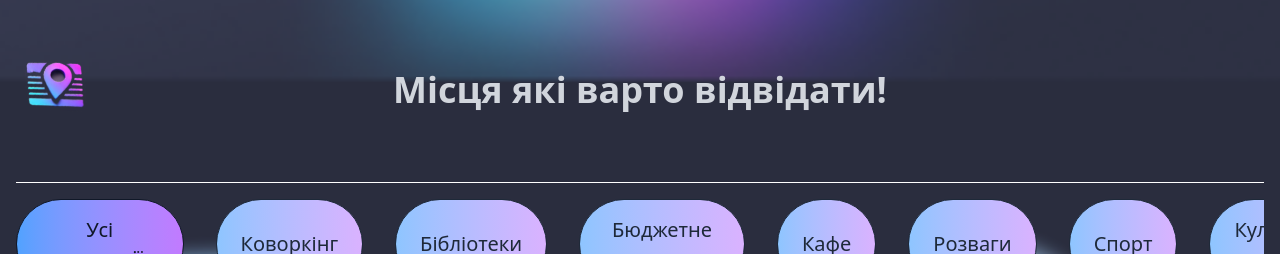
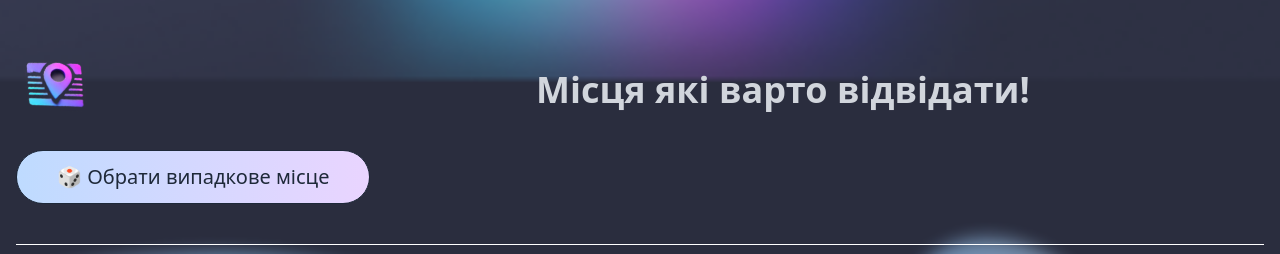
Before and after one commit to TeamVibeLab/vibezone, a Next.js app: page /vikas in a window 1280 px wide. Shown: the part 171-425 px from the top of the page. Built offline with nearby package versions, Linux system fonts and the light colour scheme.

Commit message:
додано кнопку для вибору випадкового місця

```diff
--- a/src/app/vikas/footer.tsx
+++ /dev/null
@@ -1,46 +0,0 @@
-// footer.tsx
-export default function Footer() {
-  return (
-    <footer className="bg-[#121b32] text-white py-8 px-6 mt-12">
-      <div className="max-w-6xl mx-auto border-4 border-white rounded-3xl p-8 flex flex-col lg:flex-row justify-between gap-6">
-        {/* Left side */}
-        <div>
-          <h2 className="text-2xl font-bold mb-4">VibeZone</h2>
-          <div className="flex gap-4">
-            <a href="#"><img src="/icons/tiktok.svg" alt="TikTok" className="w-8 h-8" /></a>
-            <a href="#"><img src="/icons/instagram.svg" alt="Instagram" className="w-8 h-8" /></a>
-            <a href="#"><img src="/icons/telegram.svg" alt="Telegram" className="w-8 h-8" /></a>
-          </div>
-        </div>
-
-        {/* Navigation */}
-        <div className="flex flex-col gap-1">
-          <p className="font-semibold">Головна</p>
-          <p>Локації</p>
-          <p>Оголошення</p>
-          <p>Про нас</p>
-          <p>Контакти</p>
-        </div>
-
-        {/* Social */}
-        <div className="flex flex-col gap-1">
-          <p className="font-semibold">Соціальні мережі</p>
-          <p>TikTok</p>
-          <p>Instagram</p>
-          <p>Telegram</p>
-        </div>
-
-        {/* Contacts */}
-        <div className="flex flex-col gap-1">
-          <p className="font-semibold">Контакти</p>
-          <p>Email:</p>
-          <p>Телефон:</p>
-        </div>
-
-      </div>
-      <p className="text-center text-sm mt-4 opacity-70">
-        © 2025 VibeZone. Створено з турботою про вас ;)
-      </p>
-    </footer>
-  );
-}
--- a/src/app/vikas/page.tsx
+++ b/src/app/vikas/page.tsx
@@ -1,14 +1,12 @@
 //import React from 'react';
 "use client";
+
 
 import PlaceCard from './PlaceCard'
 import { Place } from './PlaceCard';
 import { AnimatePresence, motion } from 'framer-motion';
 
 import React, { useState } from 'react';
-
-//import Footer from './footer';
-
 export default function VikasPage() {
 
   const places: Place[] = [
@@ -231,9 +229,29 @@ export default function VikasPage() {
     }
   ];
 
+
+  const handleRandomPlace = () => {
+    const filtered = selectedCategory
+      ? places.filter(place => place.category === selectedCategory)
+      : places;
+
+    if (filtered.length === 0) {
+      alert("Немає місць у цій категорії!");
+      return;
+    }
+
+    const randomIndex = Math.floor(Math.random() * filtered.length);
+    const randomPlace = filtered[randomIndex];
+
+    window.location.href = randomPlace.link;
+  };
+
+
+
   const itemsPerPage = 9;
-const [currentPage, setCurrentPage] = useState(1);
+  const [currentPage, setCurrentPage] = useState(1);
 const [selectedCategory, setSelectedCategory] = useState<string | null>(null);
+
 
 const categories = [
   'Коворкінг',
@@ -275,7 +293,15 @@ const currentPlaces = filteredPlaces.slice(startIndex, endIndex);
 
 
       <main className="mt-7">
-        <h1 className="text-4xl font-bold text-center text-gray-300 mb-18">Місця які варто відвідати!</h1>
+  <div className="flex justify-between items-center flex-wrap gap-10 mb-10">
+    <h1 className="text-4xl font-bold text-gray-300 ml-130">Місця які варто відвідати!</h1>
+    <button
+      onClick={handleRandomPlace}
+      className="px-10 py-3 text-xl rounded-full border focus:outline-none transition cursor-pointer bg-gradient-to-r from-blue-200 to-purple-200 text-gray-800 hover:bg-gradient-to-r hover:from-cyan-300 hover:to-puple-300 hover:text-gray-900"
+    >
+      🎲 Обрати випадкове місце
+    </button>
+    </div>
 
         <div className="h-px bg-white my-4" />
 
```
